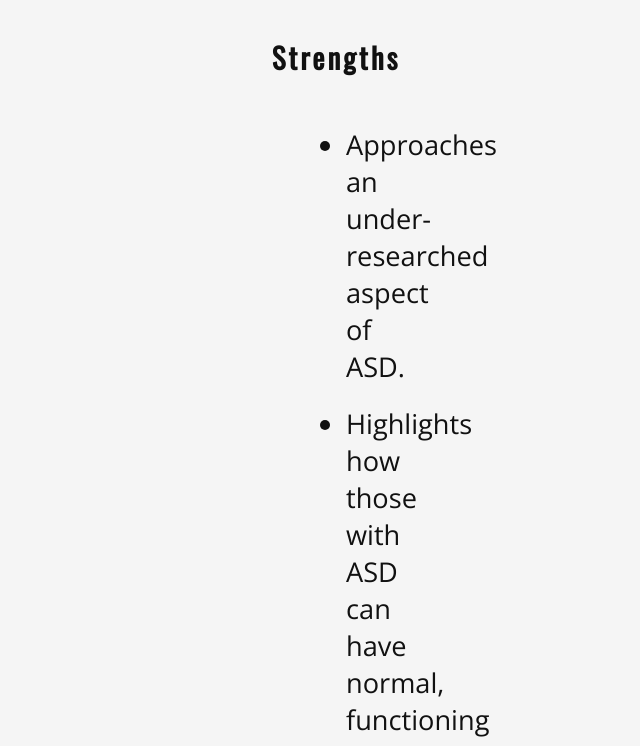
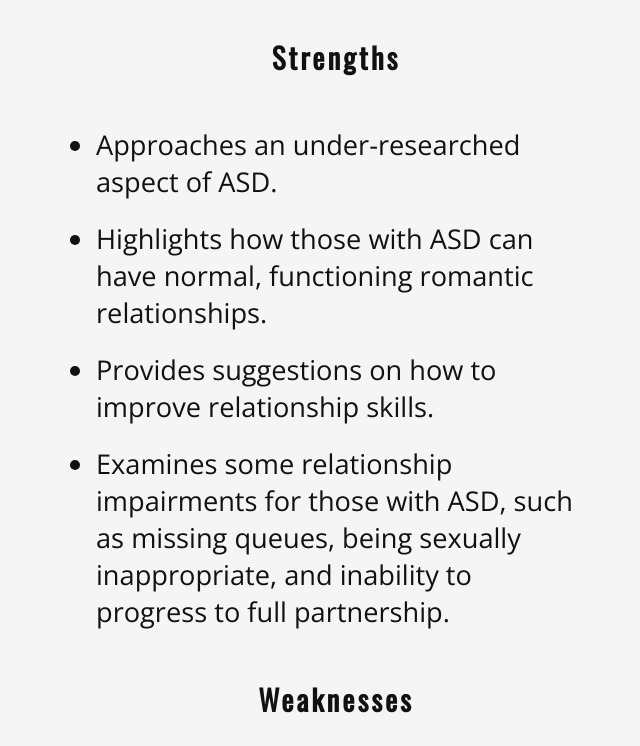
Before and after one commit to coltonshaheen/firstPersonPerspective, a plain HTML site: page resources/ian/index.html in a window 1280 px wide. Shown: the part 2203-2949 px from the top of the page, without its empty margins (304-944 px from the left). Drawn offline with nearby package versions, Linux system fonts and the light colour scheme.

Commit message:
Update resources.css

```diff
--- a/css/resources.css
+++ b/css/resources.css
@@ -137,7 +137,7 @@ iframe {
     font-size: 1.7em;
     list-style-type: disc;
     text-align: left;
-    margin: 0 350px;
+    margin: 0 100px;
 }
 
 .main li {
```
